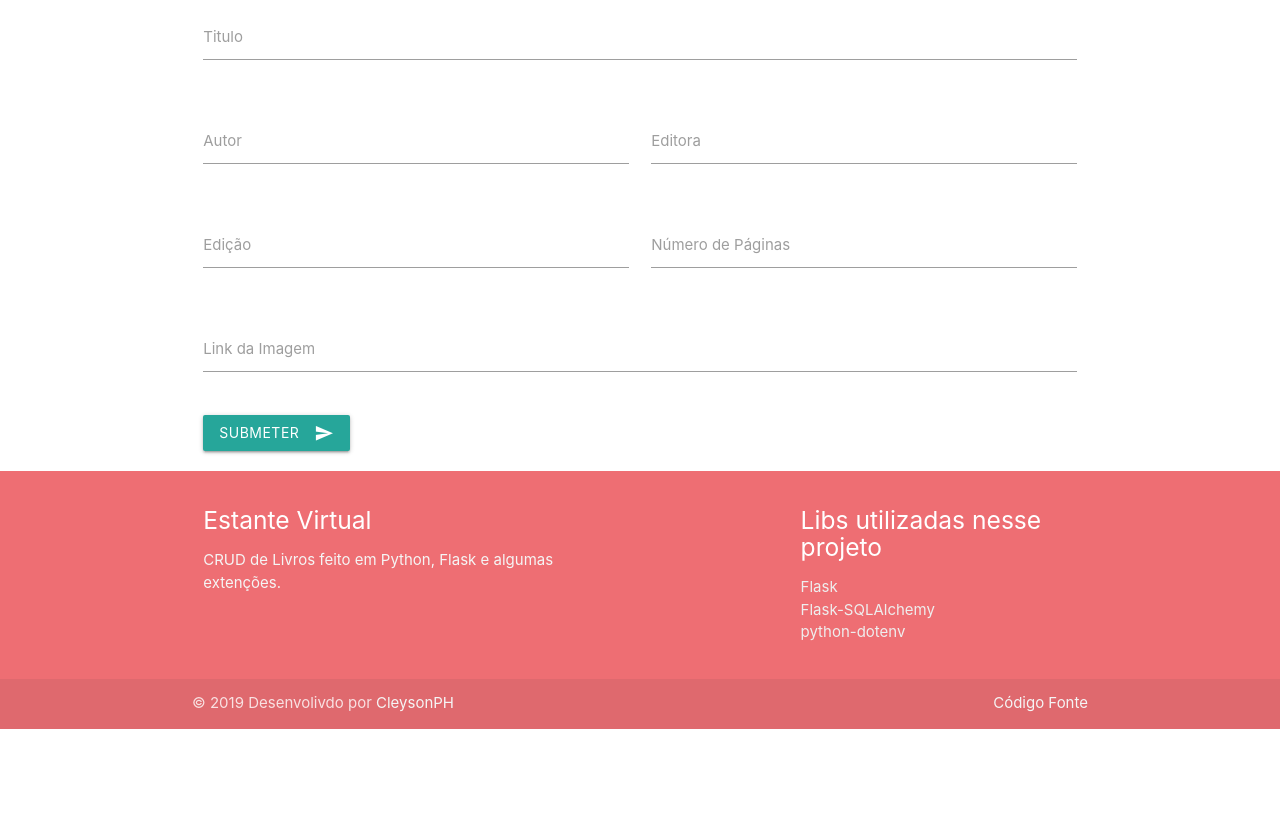
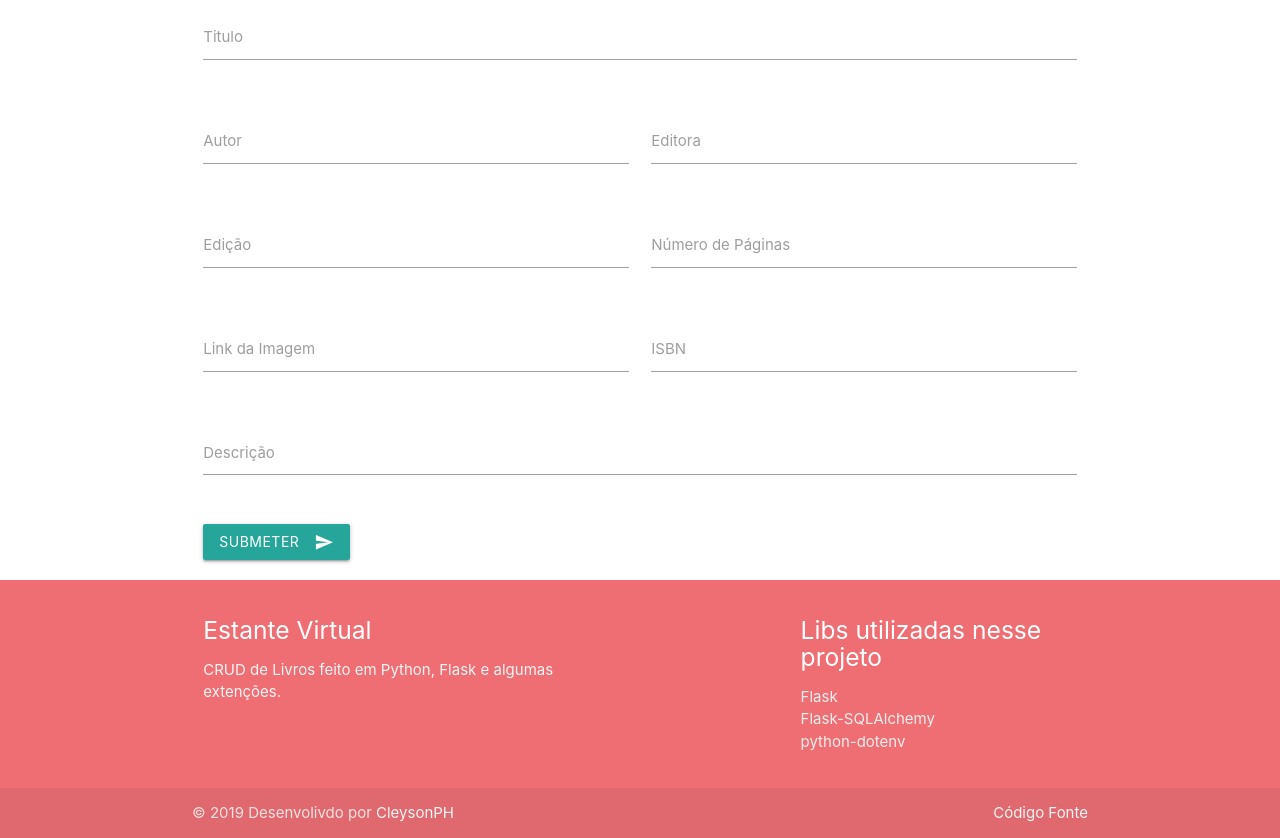
Before and after one commit to CleysonPH/flask-virtual-bookshelf, a Flask app: page /book/add in a window 1280 px wide. Shown: the part 201-1039 px from the top of the page. Before the commit the page ends 930 px from the top, so only its background shows below. Run offline with Flask 2, Linux system fonts and the light colour scheme.

Commit message:
Added ISBN and Description in Book model

```diff
--- a/app/models.py
+++ b/app/models.py
@@ -9,15 +9,19 @@ class Book(db.Model):
     edition = db.Column(db.Integer, nullable=True)
     pages_number = db.Column(db.Integer, nullable=False)
     img_url = db.Column(db.String(250), nullable=False, default='https://via.placeholder.com/350x500')
+    isbn = db.Column(db.String(20), nullable=False)
+    description = db.Column(db.Text, nullable=False, default='Nenhuma descrição foi dada')
 
 
-    def __init__(self, title, author, publisher, edition, pages_number, img_url):
+    def __init__(self, title, author, publisher, edition, pages_number, img_url, isbn, description):
         self.title = title
         self.author = author
         self.publisher = publisher
         self.edition = edition or None
         self.pages_number = pages_number
         self.img_url = img_url or None
+        self.isbn = isbn
+        self.description = description or None
 
 
     def __repr__(self):
--- a/app/routes.py
+++ b/app/routes.py
@@ -48,9 +48,11 @@ def book_add():
         title=request.form.get('title'),
         author=request.form.get('author'),
         publisher=request.form.get('publisher'),
-        edition = request.form.get('edition'),
-        pages_number = request.form.get('pages_number'),
-        img_url = request.form.get('img_url')
+        edition=request.form.get('edition'),
+        pages_number=request.form.get('pages_number'),
+        img_url=request.form.get('img_url'),
+        isbn=request.form.get('isbn'),
+        description=request.form.get('description'),
     )
 
     db.session.add(book)
@@ -66,12 +68,14 @@ def book_edit(id):
         title = 'Editar Livro'
         return render_template('book_form.html', title=title, book=book)
 
-    book.title=request.form.get('title')
-    book.author=request.form.get('author')
-    book.publisher=request.form.get('publisher')
+    book.title = request.form.get('title')
+    book.author = request.form.get('author')
+    book.publisher = request.form.get('publisher')
     book.edition = request.form.get('edition')
     book.pages_number = request.form.get('pages_number')
     book.img_url = request.form.get('img_url')
+    book.isbn = request.form.get('isbn')
+    book.description = request.form.get('description')
 
     db.session.commit()
 
--- a/app/templates/book_form.html
+++ b/app/templates/book_form.html
@@ -34,9 +34,21 @@
             </div>
 
             <div class="row">
-                <div class="input-field col s12">
+                <div class="input-field col s12 m6">
                     <label for="img_url">Link da Imagem</label>
                     <input type="url" name="img_url" value="{{ book.img_url|default('', true) }}">
+                </div>
+
+                <div class="input-field col s12 m6">
+                    <label for="isbn">ISBN</label>
+                    <input type="text" name="isbn" value="{{ book.isbn|default('', true) }}">
+                </div>
+            </div>
+
+            <div class="row">
+                <div class="input-field col s12">
+                    <textarea class="materialize-textarea" name="description">{{ book.description|default('', false) }}</textarea>
+                    <label for="description">Descrição</label>
                 </div>
             </div>
 
--- a/app/templates/book_list.html
+++ b/app/templates/book_list.html
@@ -26,6 +26,7 @@
                                     <p>{{ book.author }}</p>
                                     <p>{% if book.publisher %}Editora {{ book.publisher }}{% endif %}</p>
                                     <p>{% if book.edition %}{{ book.edition }}ª Edição{% endif %}</p>
+                                    <p>ISBN {{ book.isbn }}</p>
                                     <p>{{ book.pages_number }} páginas</p>
                                 </div>
                             </div>
```
Also changed, not shown: app/templates/book_detail.html (+14 -1 lines).
